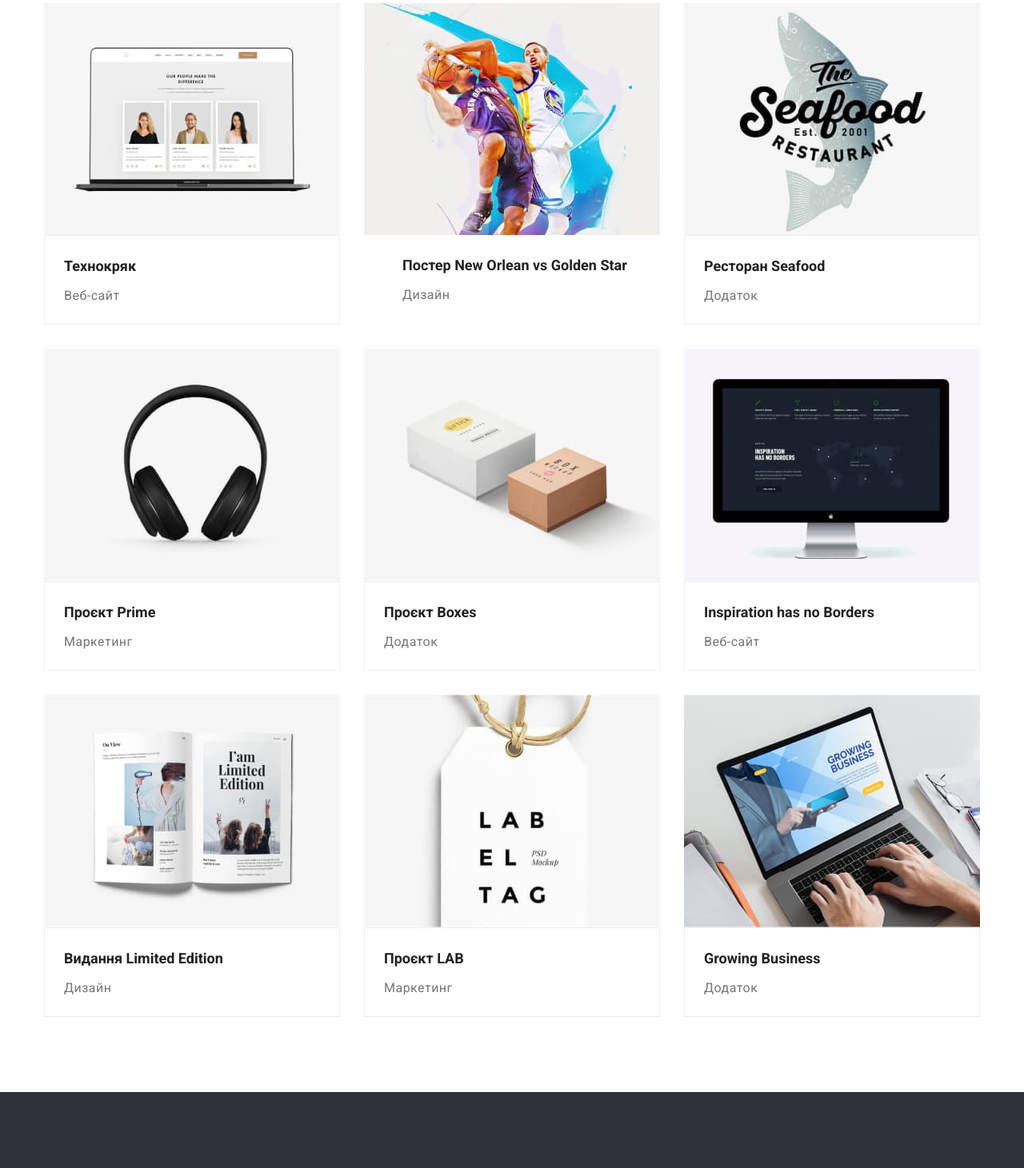
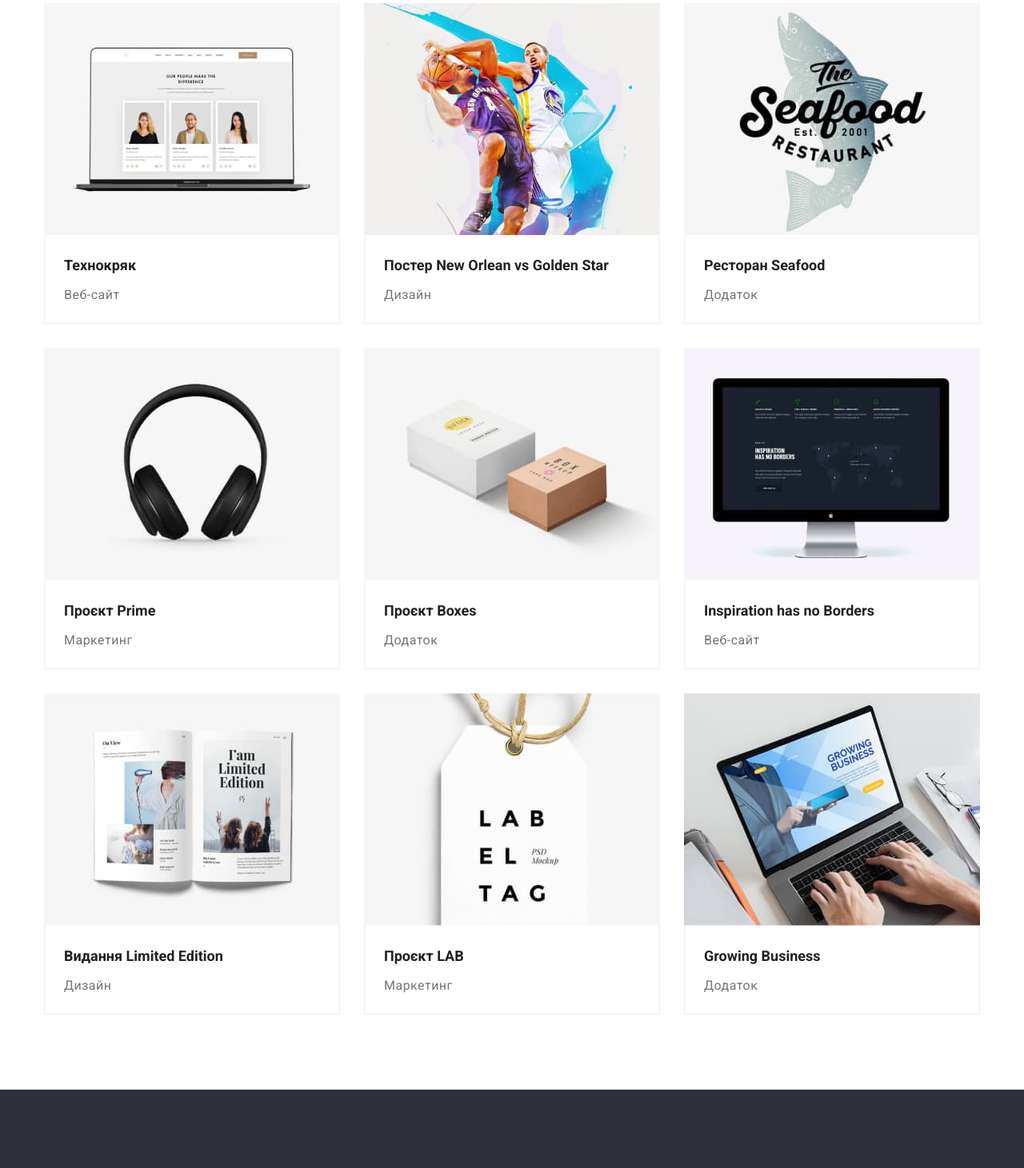
Before and after one commit to Belimenko/goit-markup-hw-03, a plain HTML site: page portfolio.html in a window 1280 px wide. Shown: the part 259-1720 px from the top of the page at 80% size. Drawn offline with nearby package versions, Linux system fonts and the light colour scheme.

Commit message:
Виправлення 4

```diff
--- a/portfolio.html
+++ b/portfolio.html
@@ -16,7 +16,7 @@
 <!--navigation-->
 <body class="font-family font-weight">
 <header class="page-header">
-    <div class="containar page-header-container">
+    <div class="container page-header-container">
         <nav class="page-nav">
             <a class="logo" href="/index.html">
                 <span class="web">Web</span><span class="studio">Studio</span>
@@ -67,7 +67,7 @@
         <ul class="list-item-portfolio portfolio-block">
         <li>
             <img src="./images/portfolio/techno.jpg" alt="Технокряк" width="370"/>
-            <div class="portfolio-cards">
+            <div class="cards-poster">
             <h3 class="projects">Технокряк</h3>
             <p class="title">Веб-сайт</p>
             </div>
@@ -81,49 +81,49 @@
         </li>
         <li>
             <img src="./images/portfolio/seafood.jpg" alt="Ресторан Seafood" width="370"/>
-            <div class="portfolio-cards">
+            <div class="cards-poster">
             <h2 class="projects">Ресторан Seafood</h2>
             <p class="title">Додаток</p>
             </div>
         </li>
         <li>
              <img src="./images/portfolio/prime.jpg" alt="Проєкт Prime" width="370"/>
-            <div class="portfolio-cards">
+            <div class="cards-poster">
             <h3 class="projects">Проєкт Prime</h3>
             <p class="title">Маркетинг</p>
             </div>
         </li>
         <li>
             <img src="./images/portfolio/boxes.jpg" alt="Проєкт Boxes" width="370"/>
-            <div class="portfolio-cards">
+            <div class="cards-poster">
             <h3 class="projects">Проєкт Boxes</h3>
             <p class="title">Додаток</p>
             </div>
         </li>
         <li>
             <img src="./images/portfolio/Inspiration-borders.jpg" alt="inspiration-borders" width="370"/>
-            <div class="portfolio-cards">
+            <div class="cards-poster">
             <h3 class="projects">Inspiration has no Borders</h3>
              <p class="title">Веб-сайт</p>
             </div>
         </li>
         <li>
             <img src="./images/portfolio/limited-edition.jpg" alt="limited-edition" width="370"/>
-            <div class="portfolio-cards">
+            <div class="cards-poster">
             <h3 class="projects">Видання Limited Edition</h3>
             <p class="title">Дизайн</p>
             </div>
         </li>
         <li>
             <img src="./images/portfolio/lab.jpg" alt="Проєкт LAB" width="370"/>
-            <div class="portfolio-cards">
+            <div class="cards-poster">
             <h3 class="projects">Проєкт LAB</h3>
             <p class="title">Маркетинг</p>
             </div>
         </li>
         <li>
             <img src="./images/portfolio/growing-business.jpg" alt="Growing Business" width="370"/>
-            <div class="portfolio-cards">
+            <div class="cards-poster">
             <h3 class="projects">Growing Business</h3>
             <p class="title">Додаток</p>
             </div>
--- a/styles/styles.css
+++ b/styles/styles.css
@@ -84,7 +84,7 @@ body {
 /*navigation*/
 
 .menu-item:not(:last-child) {
-margin-right: 55px;
+margin-right: 50px;
 }
 
 .web {
@@ -100,7 +100,7 @@ font-size : 26px;
 line-height : 1.19;
 letter-spacing : 0.03em;
 text-decoration: none;
-margin-right: 94px;
+margin-right: 93px;
 }
 .menu {
 display: flex;
@@ -176,8 +176,7 @@ box-shadow: 0px 4px 4px rgba(0, 0, 0, 0.15);
 
 .modal-btn {
 display: block;
-padding-left: 32px;
-padding-right: 32px;
+padding: 10px 32px;
 border-radius: 4px;
 align-items: center;
 text-align: center;
@@ -320,16 +319,15 @@ background-color: F5F4FA;
 padding; 24px 2px;
 justify-content: center;
 margin-bottom: 50px;
+gap: 8px;
  }
 
 .title {
 font-weight: 400;
-width: 322px;
 font-size: 16px;
 line-height: 1.87;
 text-align: left;
 letter-spacing: 0.03em;
-padding-left: 24px;
 color: var(--gray-text-color);
 }
 .projects {
@@ -337,7 +335,6 @@ font-weight: 700;
 font-size: 18px;
 line-height: 2.0;
 text-align: left;
-padding-left: 24px;
 margin-bottom: 4px;
 color: var(--primary-text-color);
 }
@@ -357,15 +354,11 @@ background-color : var(--portfolio-btn);
 color: var(--secondary-text-color);
 background-color: var(--accent-color);
 }
-.portfolio-cards {
-padding-top: 20px;
-padding-bottom: 20px;
-border: 1px solid;
-border-color: #EEEEEE;
-}
+
 .cards-poster {
 padding: 20px 24px;
-border-bottom-right-left: 1px solid;
+border: 1px solid #eee;
+border-top: none;
 border-color: #EEEEEE;
 }
 
```
